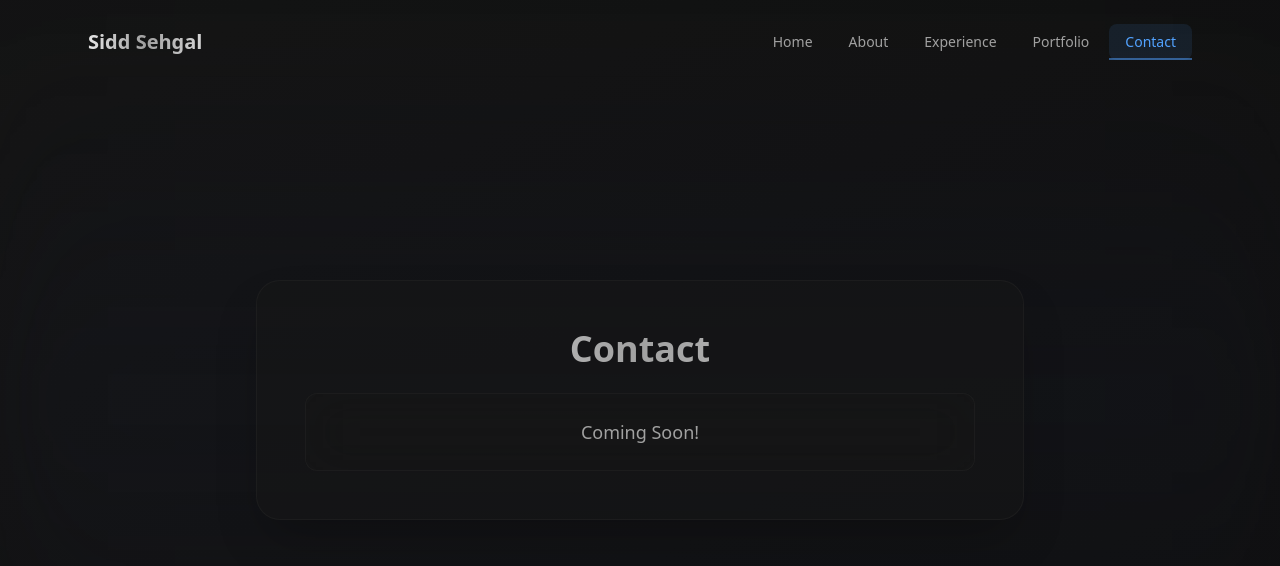
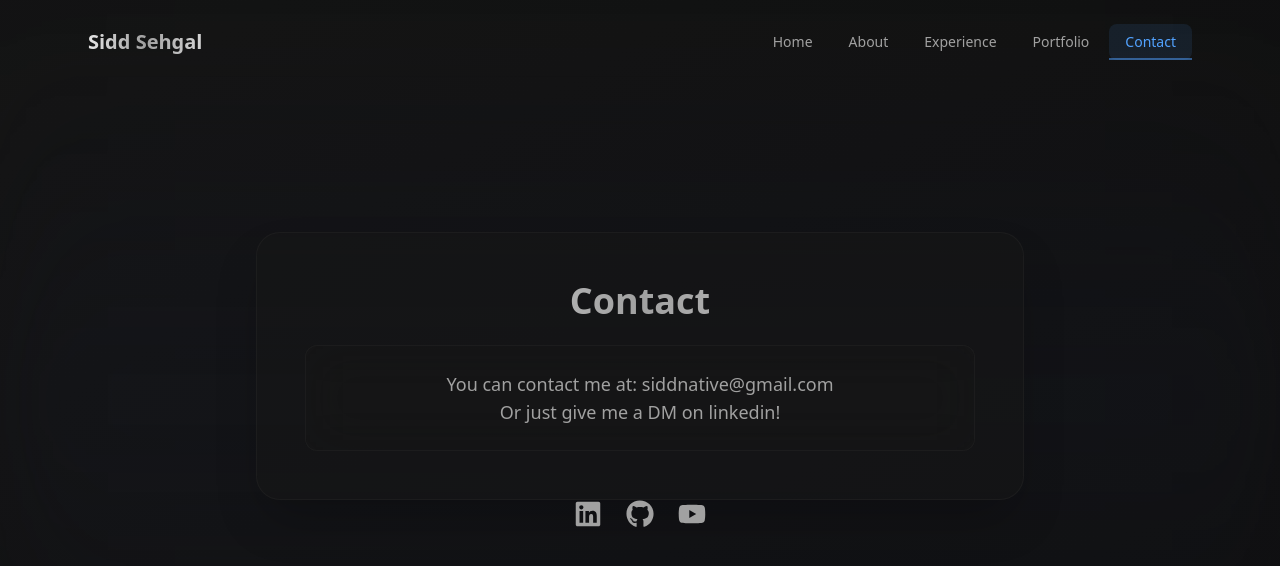
Before and after one commit to SiddDevCS/Sidd-Website, a Next.js app: page /contact in a window 1280 px wide. Shown: the top 566 px of the page. Built offline with nearby package versions, Linux system fonts and the light colour scheme.

Commit message:
Added changes to /portfolio and /contact

```diff
--- a/app/contact/page.tsx
+++ b/app/contact/page.tsx
@@ -1,5 +1,6 @@
 import React from 'react';
 import type { Metadata } from 'next';
+import { FaGithub, FaLinkedin, FaYoutube } from "react-icons/fa";
 
 export const metadata: Metadata = {
   title: 'Contact | Sidd Sehgal',
@@ -16,9 +17,43 @@ export default function Contact() {
       <div className="w-full glass-dark rounded-3xl shadow-2xl p-8 md:p-12">
         <h1 className="text-4xl font-bold mb-6 text-center text-gradient">Contact</h1>
         <div className="glass-card rounded-xl p-6 text-center">
-          <p className="text-neutral-400 text-lg">Coming Soon!</p>
+          <p className="text-neutral-400 text-lg">
+            You can contact me at: siddnative@gmail.com<br></br>
+            Or  just give me a DM on linkedin!
+          </p>
         </div>
       </div>
+
+      {/* Social Media Links */}
+      <div className="flex space-x-6 mb-10 animate-fadeInUp" style={{ animationDelay: '0.2s' }}>
+        <a
+          href="https://www.linkedin.com/in/siddsehgal/"
+          target="_blank"
+          rel="noopener noreferrer"
+          className="text-neutral-400 hover:text-blue-400 transition-colors duration-300"
+          aria-label="LinkedIn Profile"
+        >
+        <FaLinkedin size={28} />
+          </a>
+          <a
+            href="https://github.com/SiddDevCS"
+            target="_blank"
+            rel="noopener noreferrer"
+            className="text-neutral-400 hover:text-blue-400 transition-colors duration-300"
+            aria-label="GitHub Profile"
+          >
+            <FaGithub size={28} />
+          </a>
+          <a
+            href="https://www.youtube.com/@SiddDevTech"
+            target="_blank"
+            rel="noopener noreferrer"
+            className="text-neutral-400 hover:text-blue-400 transition-colors duration-300"
+            aria-label="YouTube Channel"
+          >
+            <FaYoutube size={28} />
+          </a>
+        </div>
     </section>
   );
 }
--- a/app/page.tsx
+++ b/app/page.tsx
@@ -189,6 +189,10 @@ export default function Home() {
                   <span className="text-blue-400/80">•</span>
                   <span>Expo Framework</span>
                 </li>
+                <li className="flex items-center space-x-2">
+                  <span className="text-blue-400/80">•</span>
+                  <span>React Native</span>
+                </li>
               </ul>
             </div>
 
--- a/app/portfolio/page.tsx
+++ b/app/portfolio/page.tsx
@@ -3,10 +3,12 @@ import type { Metadata } from 'next';
 
 export const metadata: Metadata = {
   title: 'Portfolio | Sidd Sehgal',
-  description: 'View my portfolio of projects including TripCraft, StudieBuddie, and other innovative applications. Featuring mobile apps, web development, and AI integration.',
+  description:
+    'View my portfolio of projects including TripCraft, StudieBuddie, and other innovative applications. Featuring mobile apps, web development, and AI integration.',
   openGraph: {
     title: 'Portfolio | Sidd Sehgal',
-    description: 'View my portfolio of projects including TripCraft, StudieBuddie, and other innovative applications. Featuring mobile apps, web development, and AI integration.',
+    description:
+      'View my portfolio of projects including TripCraft, StudieBuddie, and other innovative applications. Featuring mobile apps, web development, and AI integration.',
   },
 };
 
@@ -16,7 +18,18 @@ export default function Portfolio() {
       <div className="w-full glass-dark rounded-3xl shadow-2xl p-8 md:p-12">
         <h1 className="text-4xl font-bold mb-6 text-center text-gradient">Portfolio</h1>
         <div className="glass-card rounded-xl p-6 text-center">
-          <p className="text-neutral-400 text-lg">Coming Soon!</p>
+          <p className="text-neutral-400 text-lg mb-4">
+            Want to see what I’ve built? Check out my full portfolio PDF!
+          </p>
+          <a
+            href="/Portfolio1.pdf"
+            target="_blank"
+            rel="noopener noreferrer"
+            aria-label="View Sidd Sehgal's Portfolio PDF"
+            className="inline-block px-6 py-3 bg-gradient-to-r from-purple-500 to-indigo-500 text-white rounded-full shadow-lg hover:scale-105 transition-transform duration-300"
+          >
+            View Portfolio (PDF)
+          </a>
         </div>
       </div>
     </section>
```
